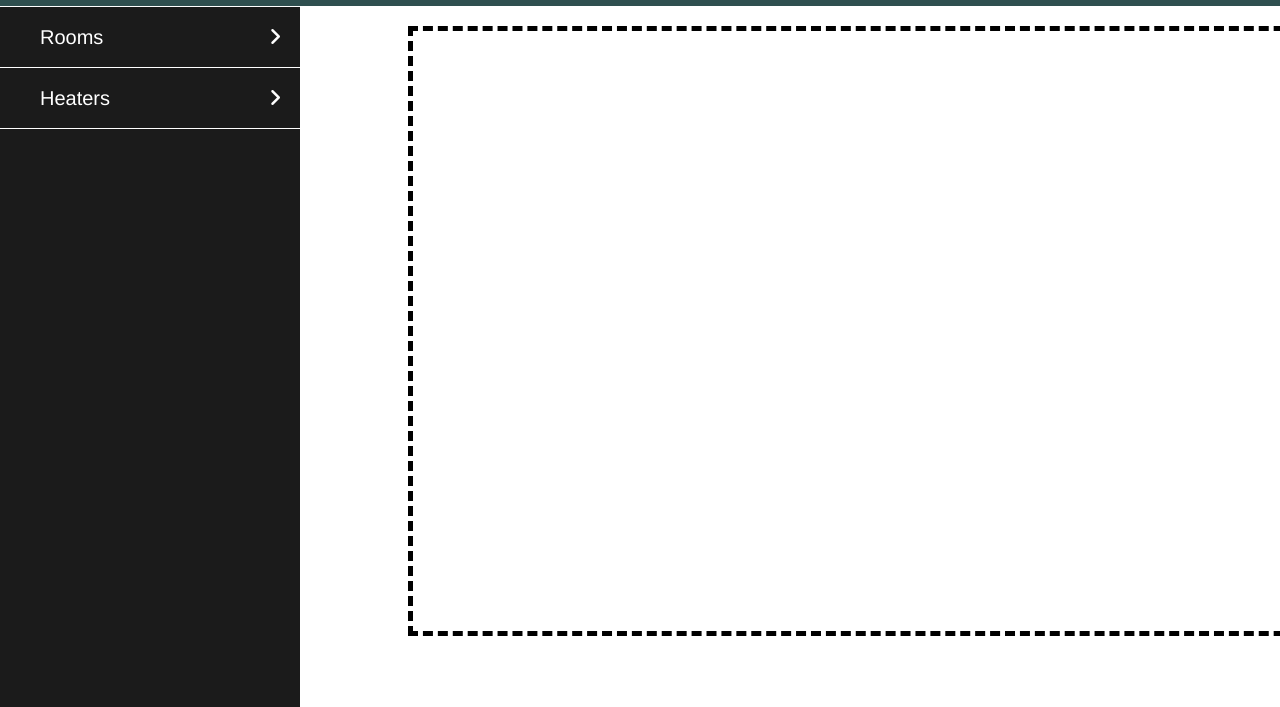
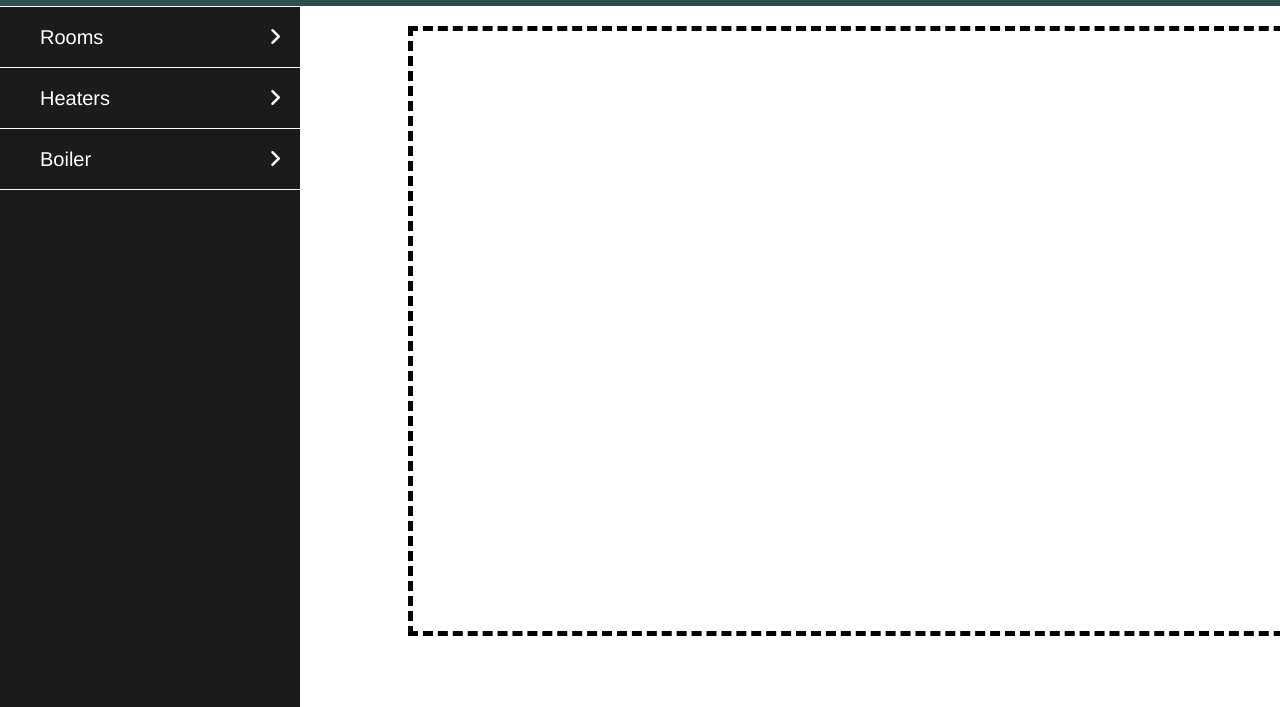
Before and after one commit to siyam117/Central_Heating_System, a plain HTML site: page index.html in a window 1280 px wide. Shown: the part 93-800 px from the top of the page. Drawn offline with nearby package versions, Linux system fonts and the light colour scheme.

Commit message:
boiler added to the menu

```diff
--- a/index.html
+++ b/index.html
@@ -25,14 +25,15 @@
                 <div id="room main-room" class="main-room" draggable="true">Bedroom</div>
                 <div id="room bathroom" class="bathroom" draggable="true">Bathr</div>
                 <div id="room living-room" class="living-room" draggable="true">Living Room</div>
-                <div id="room chs" class="chs" draggable="true">connection</div>
             </div>
             <a class="sub-btn">Heaters <i class="fas fa-angle-right dropdown"></i></a>
             <div id="heater" class="sub-menu">
                 <img id="small-heater" class="small-heater" src="media/855644.png" alt="heater">
                 <img id="large-heater" class="large-heater" src="media/855644.png" alt="heater">
-
-
+            </div>
+            <a class="sub-btn">Boiler <i class="fas fa-angle-right dropdown"></i></a>
+            <div id="boiler" class="sub-menu">
+                <div id="room chs" class="chs" draggable="true">connection</div>
             </div>
 
         </div>
```
